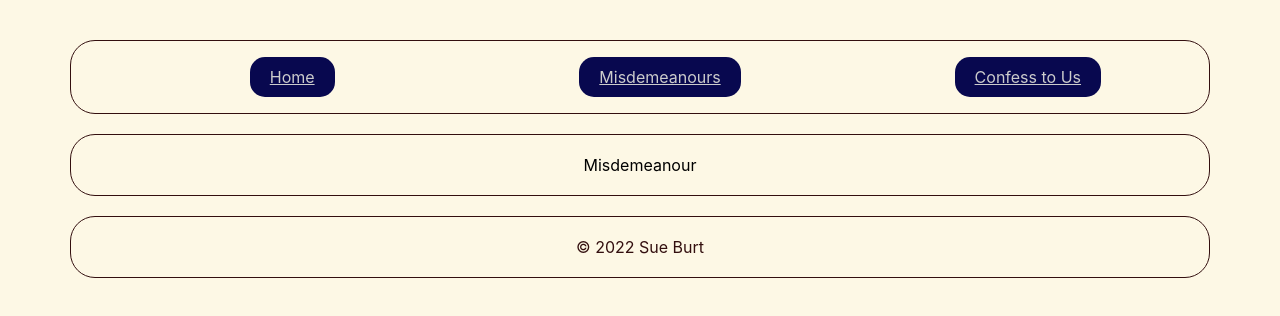
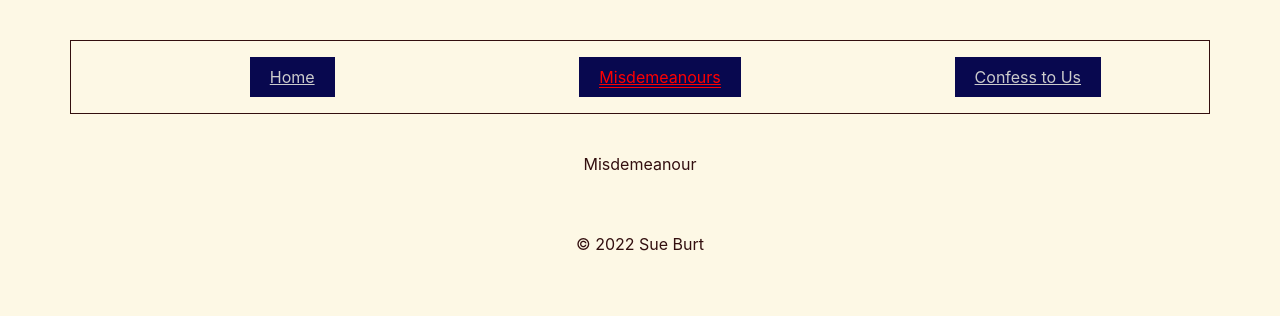
Before and after one commit to sookburt/fakelandia_website_project, a React (Create React App) app: page /Misdemeanour in a window 1280 px wide. Shown: the top 316 px of the page. Built offline with nearby package versions, Linux system fonts and the light colour scheme.

Commit message:
Highlight active link

```diff
--- a/src/App.css
+++ b/src/App.css
@@ -1,11 +1,13 @@
 :root {
 	--light: #fdf8e5;
-  --dark: hsl(0, 55%, 13%);
+  --dark: #330f0f;
   --link: #CCCCCC;
   --highlight: #08084f;
+  --active: #FF0000;
 }
 body {
   background-color: var(--light);
+  color: var(--dark);
   display: flex;
   flex-direction: column;
   margin: 20px 50px;
@@ -18,7 +20,7 @@ h1 {
 .navbar {
   margin: 20px;
   border: var(--dark) solid 1px;
-  border-radius: 25px;
+
 }
 
 .navbar--list {
@@ -33,7 +35,11 @@ h1 {
   background-color: var(--highlight);
   margin: auto;
   padding: 10px 20px;
-  border-radius: 15px;
+}
+
+.active {
+  border-bottom: solid var(--active) 1px;
+  color: var(--active);
 }
 
 a {
@@ -45,8 +51,8 @@ a {
   text-align: center;
   margin: 20px;
   padding: 20px;
-  border: var(--dark) solid 1px;
-  border-radius: 25px;
+  /* border: var(--dark) solid 1px;
+  border-radius: 25px; */
 }
 
 .main--content p {
@@ -56,9 +62,9 @@ a {
 
 footer {
   text-align: center;
-  border: var(--dark) solid 1px;
   margin: 20px;
   padding: 20px;
   color: var(--dark);
-  border-radius: 25px;
+  /* border: var(--dark) solid 1px;
+  border-radius: 25px; */
 }
--- a/src/components/Misdemeanour.tsx
+++ b/src/components/Misdemeanour.tsx
@@ -1,4 +1,8 @@
 
-const Misdemeanour: React.FC = () => <div>Misdemeanour</div>;
+const Misdemeanour: React.FC = () => (
+    <>
+      <div>Misdemeanour</div>
+    </>
+  );
 
 export default Misdemeanour;
```
